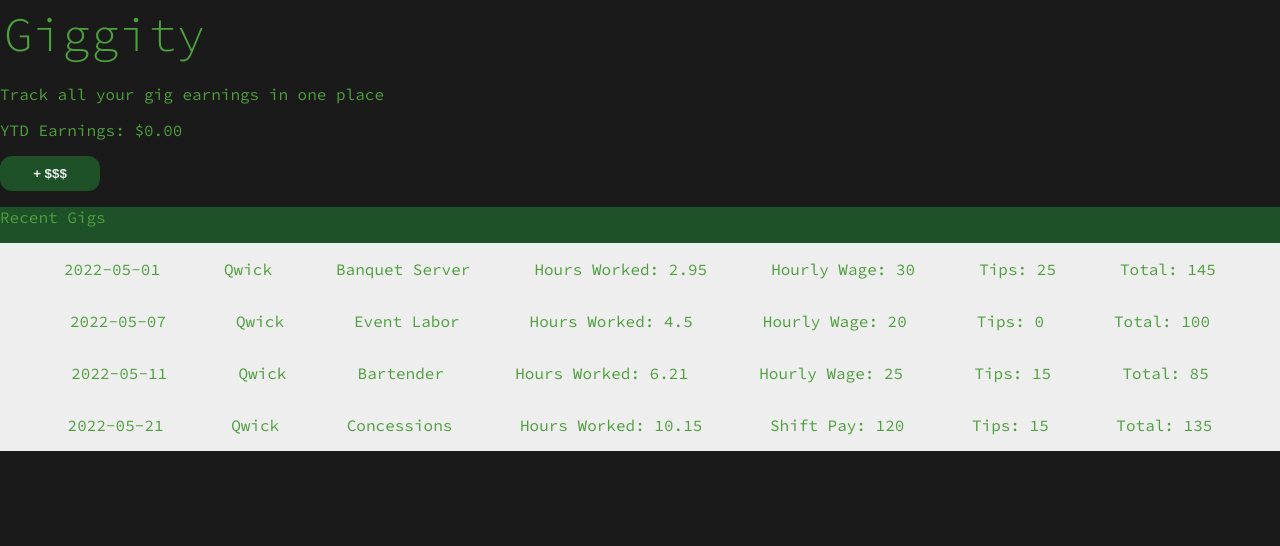
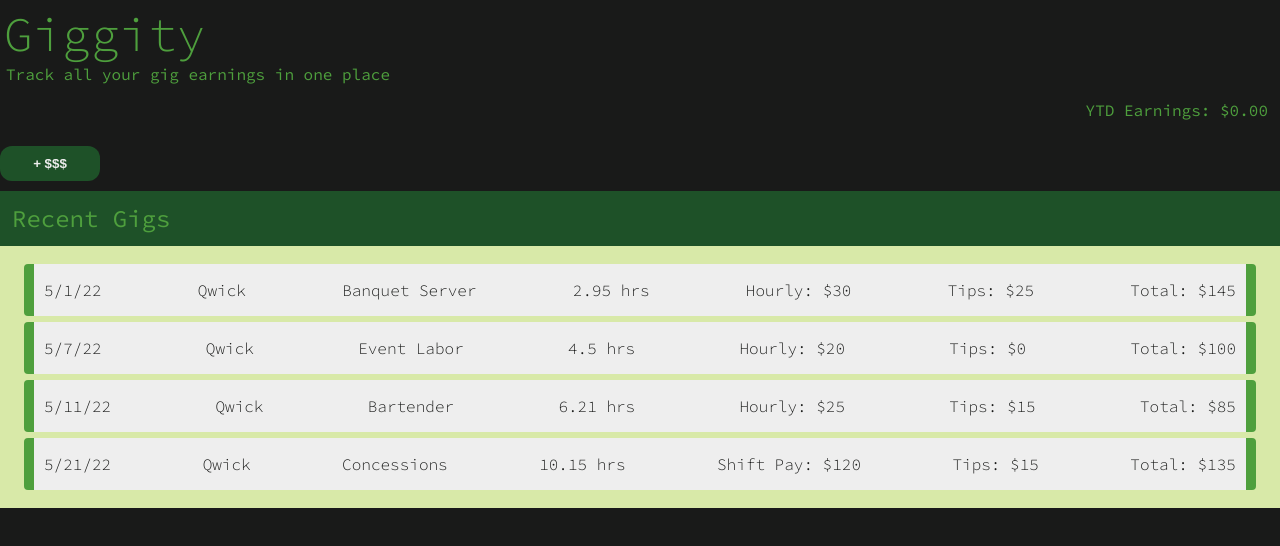
Before and after one commit to mikehoods/giggity, a React (Create React App) app: page / in a window 1280 px wide. Shown: the top 546 px of the page. Built offline with nearby package versions, Linux system fonts and the light colour scheme; the HTML template or start-up script is replaced by a standard one.

Commit message:
Added formatDate function. Improved styling.

```diff
--- a/src/components/RecentGigs.js
+++ b/src/components/RecentGigs.js
@@ -1,23 +1,24 @@
+import formatDate from '../utils/formatDate';
 
 function RecentGigs() {
     let gigs = require('../data/gigs.json')
 
     return (
         <div className="recentGigs">
-                <p>Recent Gigs</p>
+                <p className="recent_header">Recent Gigs</p>
                 <div className="gigs_container">
                     {gigs.map((gig, i) => {
                         return (
                             <div className="gigDetails" key={i}>
-                                <p>{gig.date}</p>
+                                <p>{formatDate(gig.date)}</p>
                                 <p>{gig.company}</p>
                                 <p>{gig.position}</p>
-                                <p>Hours Worked: {gig.hoursWorked}</p>
-                                {gig.hourly ? <p>Hourly Wage: {gig.hourly}</p>
-                                    : <p>Shift Pay: {gig.flat}</p>
+                                <p>{gig.hoursWorked} hrs</p>
+                                {gig.hourly ? <p>Hourly: ${gig.hourly}</p>
+                                    : <p>Shift Pay: ${gig.flat}</p>
                                 }
-                                <p>Tips: {gig.tips}</p>
-                                <p>Total: {gig.total}</p>
+                                <p>Tips: ${gig.tips}</p>
+                                <p>Total: ${gig.total}</p>
                             </div>
                         )
                         })}
--- a/src/components/forms/NewGigForm.js
+++ b/src/components/forms/NewGigForm.js
@@ -24,14 +24,12 @@ function NewGigForm({ handleShowForm }) {
         const startMinute = parseInt(start.slice(3))
         const finishHour = parseInt(finish.slice(0,2))
         const finishMinute = parseInt(finish.slice(3))
-        console.log(startMinute, finishMinute)
         let totalTime
         if (startMinute > finishMinute) {
             totalTime = (finishHour - startHour - 1) + ((finishMinute + (60 - startMinute)) / 60)
         } else {
             totalTime = (finishHour - startHour) + ((finishMinute - startMinute) / 60)
         }
-        console.log(totalTime)
         setHoursWorked(totalTime)
     }
 
@@ -52,9 +50,9 @@ function NewGigForm({ handleShowForm }) {
     }
 
     useEffect(() => {
-        if (flat) setTotal(flat + tips)
-        if (hourly) setTotal(parseFloat(hourly * 5) + parseFloat(tips))
-    }, [tips, flat, hourly])
+        if (flat) setTotal(parseFloat(flat) + parseFloat(tips))
+        if (hourly && hoursWorked) setTotal(parseFloat(hourly * hoursWorked) + parseFloat(tips))
+    }, [tips, flat, hourly, hoursWorked])
 
     useEffect(() => {
         if (start && finish) findHoursWorked()
--- a/src/index.css
+++ b/src/index.css
@@ -11,7 +11,18 @@ body {
   font-size: 3rem;
   font-weight: 300;
   margin: 0;
-  padding: 4px;
+  padding: 4px 4px 0 4px;
+}
+
+.appMotto {
+  margin: 0;
+  padding-left: 6px;
+}
+
+.YTD_div {
+  display: flex;
+  justify-content: flex-end;
+  margin-right: 12px;
 }
 
 .addGig_container {
@@ -56,6 +67,7 @@ label {
   border-radius: 12px;
   color: #EEEEEE;
   font-weight: 900;
+  margin: 10px 0;
   padding: 10px;
   text-align: center;
   width: 100px;
@@ -65,11 +77,27 @@ label {
   background-color: #1E5128;
 }
 
+.recent_header {
+  font-size: 1.5rem;
+  margin: 0;
+  padding: 12px;
+}
+
 .gigs_container {
-  background-color: #EEEEEE;
+  background-color: #D8E9A8;
+  padding: 12px;
+
 }
 
 .gigDetails {
+  background-color: #EEEEEE;
+  border-left: 10px solid #4E9F3D;
+  border-right: 10px solid #4E9F3D;
+  border-radius: 4px;
+  color: #191A19;
   display: flex;
-  justify-content: space-evenly;
+  font-weight: 300;
+  justify-content: space-between;
+  margin: 6px 12px;
+  padding: 0 10px;
 }
--- a/src/pages/Home.js
+++ b/src/pages/Home.js
@@ -11,8 +11,8 @@ function Home() {
     return (
         <div>
             <h3 className="appName">Giggity</h3>
-            <p>Track all your gig earnings in one place</p>
-            <div>
+            <p className="appMotto">Track all your gig earnings in one place</p>
+            <div className="YTD_div">
                 <p>YTD Earnings: $0.00</p>
             </div>
             <div>
--- /dev/null
+++ b/src/utils/formatDate.js
@@ -0,0 +1,9 @@
+const formatDate = (date) => {
+    date = new Date(date);
+    const day = date.getDate();
+    const month = date.getMonth() + 1;
+    const year = date.getFullYear().toString().slice(2);
+    return `${month}/${day}/${year}`
+}
+
+export default formatDate;
```
